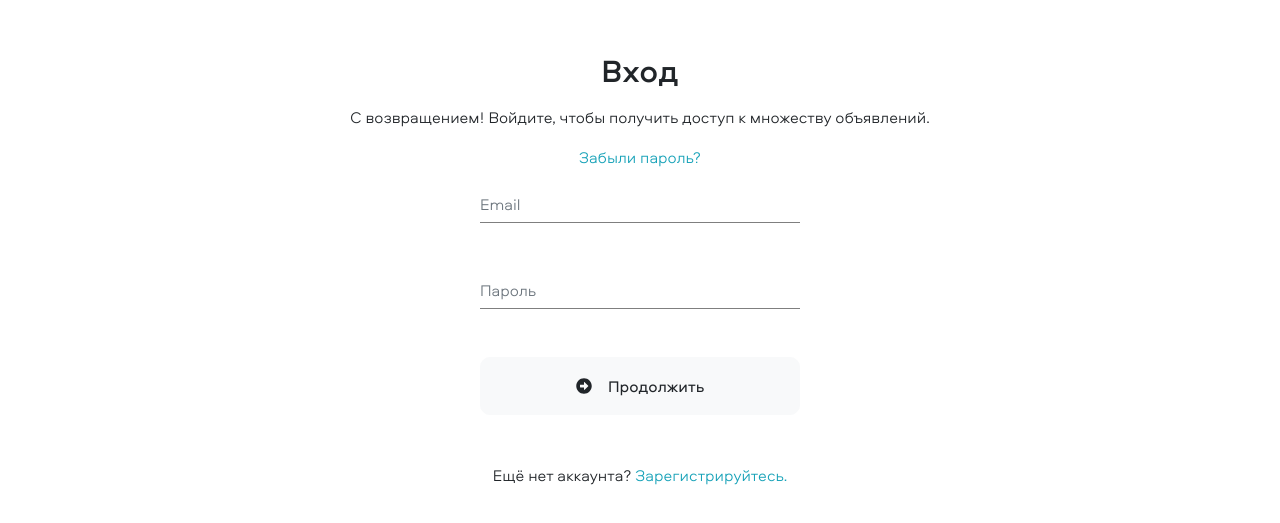
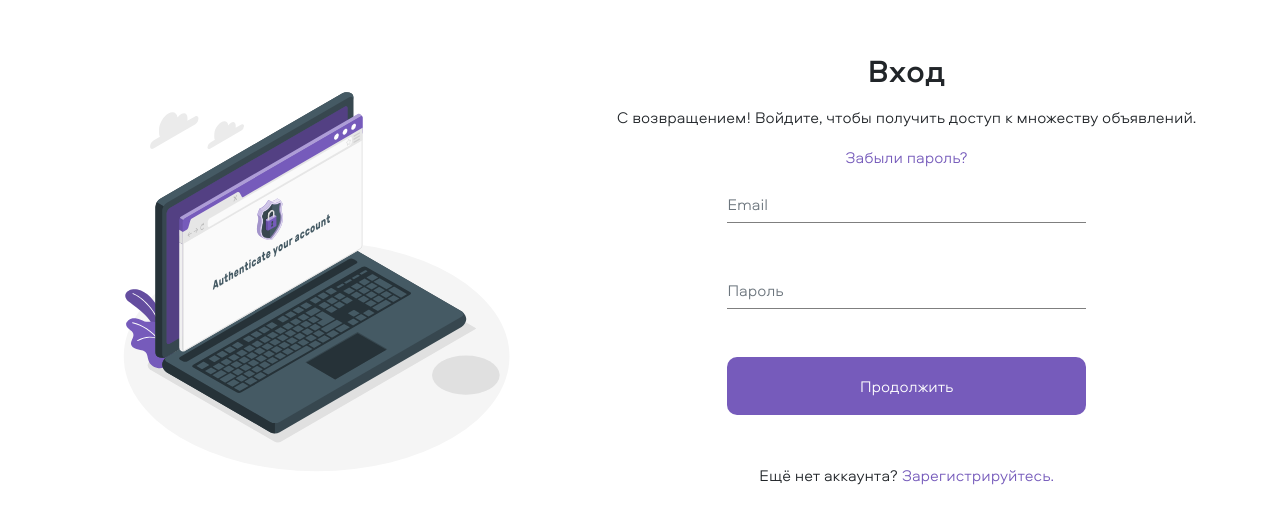
Before and after one commit to honeyshi/RealEstateAgency, a React (Create React App) app: page /login in a window 1280 px wide. Shown: the part 123-646 px from the top of the page. Built offline with nearby package versions, Linux system fonts and the light colour scheme.

Commit message:
Update login page design

```diff
--- a/src/app/navbarPages/advertismentsListPage/imagesCarousel/imagesCarouselItem.tsx
+++ b/src/app/navbarPages/advertismentsListPage/imagesCarousel/imagesCarouselItem.tsx
@@ -1,5 +1,7 @@
 import classNames from 'classnames';
 import React from 'react';
+
+import { Image } from 'shared/base';
 
 interface ImagesCarouselItemProps {
   displayed: boolean;
@@ -9,7 +11,7 @@ interface ImagesCarouselItemProps {
 export const ImagesCarouselItem: React.FC<ImagesCarouselItemProps> = ({ displayed, url }) => {
   return (
     <div className={classNames('images-carousel-item', { 'd-none': !displayed })}>
-      <img alt="" src={url} />
+      <Image src={url} />
     </div>
   );
 };
--- a/src/app/pages/login.tsx
+++ b/src/app/pages/login.tsx
@@ -2,12 +2,13 @@ import React, { useState } from 'react';
 import { Link } from 'react-router-dom';
 import * as yup from 'yup';
 
-import { Button, Flexbox, Icon, Input, TextField } from 'shared/base';
+import { Button, Column, Container, Flexbox, Image, Input, Row, TextField } from 'shared/base';
 import { ErrorMessagesView } from 'shared/composite/errorMessagesView';
 import { checkInvalidInput } from 'core/checkInvalidInput';
 import { parseError } from 'core/parseError';
 import { performSigninRequest } from 'core/auth/api';
 import { history } from 'core/history';
+import image from 'icons/authentication.svg';
 
 const schema = yup.object().shape({
   email: yup
@@ -41,6 +42,14 @@ export const Login: React.FC = () => {
     }
   };
   return (
+    <Container>
+      <Row>
+        <Column size={5}>
+          <Flexbox justifyContent="center" alignItems="center" vertical vh ml="5">
+            <Image src={image} ml="5" />
+          </Flexbox>
+        </Column>
+        <Column size={7}>
           <Flexbox justifyContent="center" alignItems="center" vertical vh>
             <TextField tag="h2" mb="3">
               Вход
@@ -48,10 +57,10 @@ export const Login: React.FC = () => {
             <TextField center mb="3" px="2">
               С возвращением! Войдите, чтобы получить доступ к множеству объявлений.
             </TextField>
-      <Link to="/forget-password" className="text-info mb-3">
+            <Link to="/forget-password" className="text-accent mb-3">
               Забыли пароль?
             </Link>
-      <Flexbox vertical className="registration-form">
+            <Flexbox vertical w="50">
               <Input
                 borderBottom
                 formSpaces
@@ -72,17 +81,19 @@ export const Login: React.FC = () => {
                 onEnterPress={login}
               />
               <ErrorMessagesView messages={errorMessage} />
-        <Button light onClick={login} py="3">
-          <Icon name="arrow-alt-circle-right" mr="3" />
+              <Button fontLight text="white" bg="accent" onClick={login} py="3">
                 Продолжить
               </Button>
             </Flexbox>
             <TextField center mt="5">
               Ещё нет аккаунта?{' '}
-        <Link to="/signup" className="text-info">
+              <Link to="/signup" className="text-accent">
                 Зарегистрируйтесь.
               </Link>
             </TextField>
           </Flexbox>
+        </Column>
+      </Row>
+    </Container>
   );
 };
--- a/src/shared/base/image.tsx
+++ b/src/shared/base/image.tsx
@@ -3,12 +3,12 @@ import React from 'react';
 import { propsToSpace, SpaceProps } from './utils/spaceUtil';
 
 interface ImageProps extends SpaceProps {
-  alt: string;
+  alt?: string;
   className?: string;
   src: string;
 }
 
 export const Image: React.FC<ImageProps> = ({ alt, className, src, ...other }) => {
   const classes = classNames(propsToSpace(other), className);
-  return <img alt={alt} src={src} className={classes} />;
+  return <img alt={alt == null ? '' : alt} src={src} className={classes} />;
 };
--- a/webpack.config.js
+++ b/webpack.config.js
@@ -1,12 +1,13 @@
 import { resolve as _resolve } from 'path';
 
 export const resolve = {
-  extensions: ['.tsx', '.ts', '.js'],
+  extensions: ['.tsx', '.ts', '.js', '.svg'],
   alias: {
     root: _resolve(__dirname, 'src'),
     app: 'root/app',
     core: 'root/core',
     data: 'root/data',
+    icons: 'root/icons',
     pageParts: 'root/pageParts',
     shared: 'root/shared',
   },
```
Also changed, not shown: src/icons/authentication.svg (added). Lines whose indentation alone changed are shown as unchanged.
